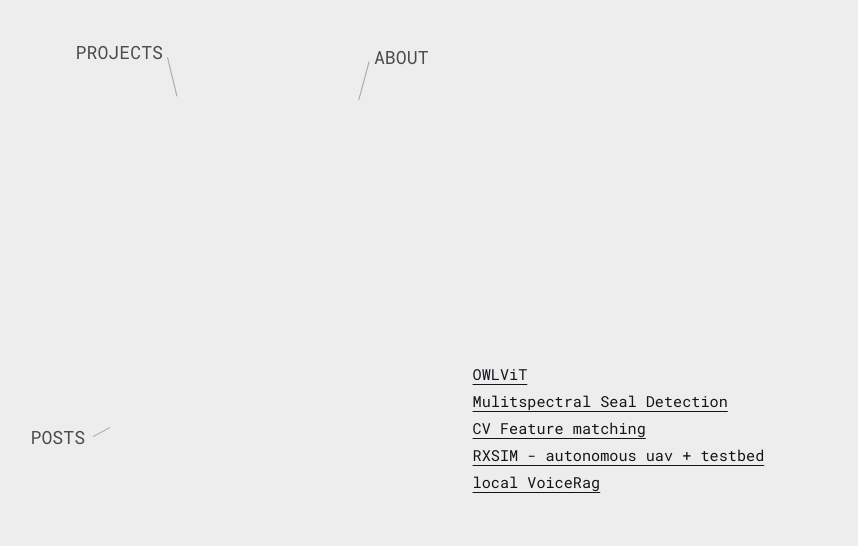
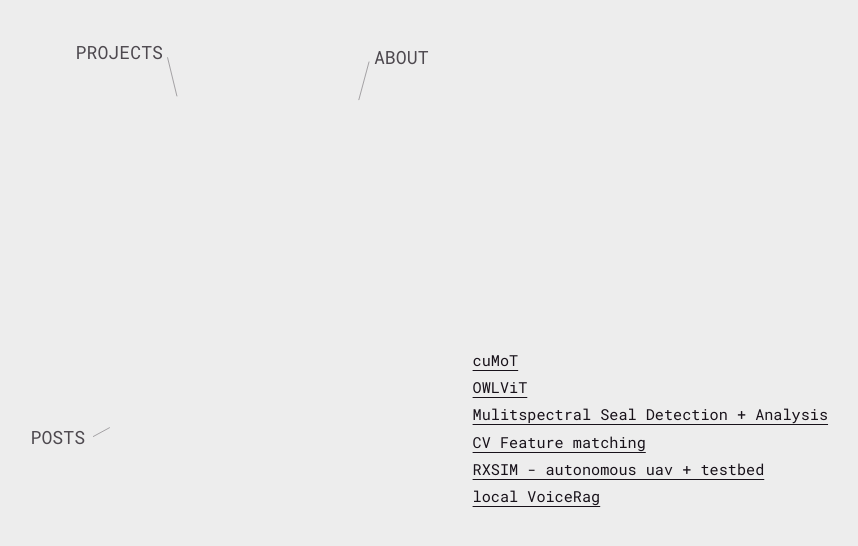
Before and after one commit to LMamon/lmamon.github.io, a Next.js app: page /projects in a window 1280 px wide. Shown: the top 546 px of the page, without its empty margins (45-903 px from the left). Built offline with nearby package versions, Linux system fonts and the light colour scheme.

Commit message:
updated links

```diff
--- a/app/layout.tsx
+++ b/app/layout.tsx
@@ -9,7 +9,7 @@ const robotoMono = Roboto_Mono({
 });
 
 export const metadata: Metadata = {
-  title: "[placeholder]",
+  title: "[Louis' Page]",
   description: "Public portfolio",
   icons: {
     icon: [{
--- a/app/projects/page.module.css
+++ b/app/projects/page.module.css
@@ -38,3 +38,4 @@
 .projectsRow:nth-child(3) { animation-delay: 0.1s; }
 .projectsRow:nth-child(4) { animation-delay: 0.15s; }
 .projectsRow:nth-child(5) { animation-delay: 0.2s; }
+.projectsRow:nth-child(6) { animation-delay: 0.25s; }
--- a/app/projects/page.tsx
+++ b/app/projects/page.tsx
@@ -5,12 +5,17 @@ export default function Projects() {
         <ul className={styles.projects}>
           <li className={styles.projectsRow}>
             <a
+              href="https://github.com/LMamon/cuMoT.git">cuMoT
+            </a>
+          </li>
+          <li className={styles.projectsRow}>
+            <a
               href="https://github.com/LMamon/OWLViT">OWLViT
             </a>
           </li>
           <li className={styles.projectsRow}>
             <a
-              href="https://github.com/LMamon/arctic-seals-rso">Mulitspectral Seal Detection
+              href="https://github.com/LMamon/arctic-seals-rso">Mulitspectral Seal Detection + Analysis
             </a>
           </li>
           <li className={styles.projectsRow}>
```
Also changed, not shown: app/page.tsx (+4 -4 lines).
